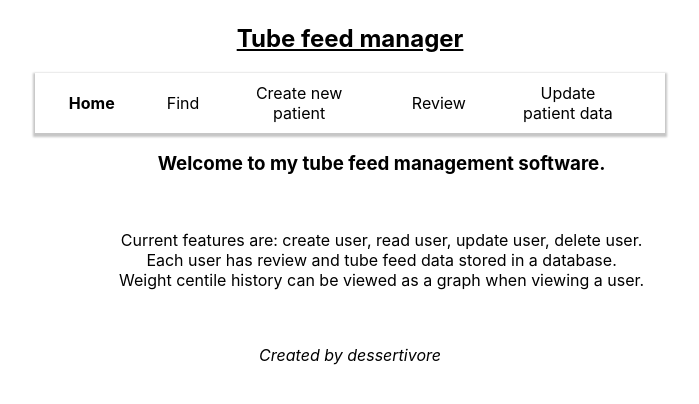
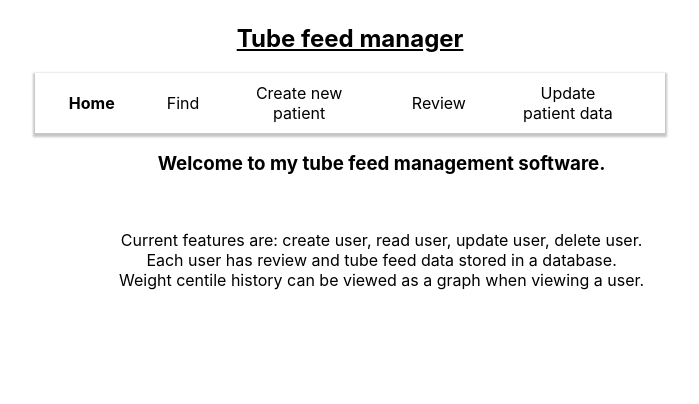
Before and after one commit to dessertivore/tube-feed-manager, a React (Create React App) app in the folder frontend/: page / in a window 1280 px wide. Shown: the top 404 px of the page, without its empty margins (325-1024 px from the left). Built offline with nearby package versions, Linux system fonts and the light colour scheme.

Commit message:
Remove footer

```diff
--- a/frontend/src/Pages/App.js
+++ b/frontend/src/Pages/App.js
@@ -56,7 +56,6 @@ const App = () => (
     <h1>Tube feed manager</h1>
     <Navigation />
     <Main />
-    <footer>Created by dessertivore</footer>
   </div>
 );
 
```
